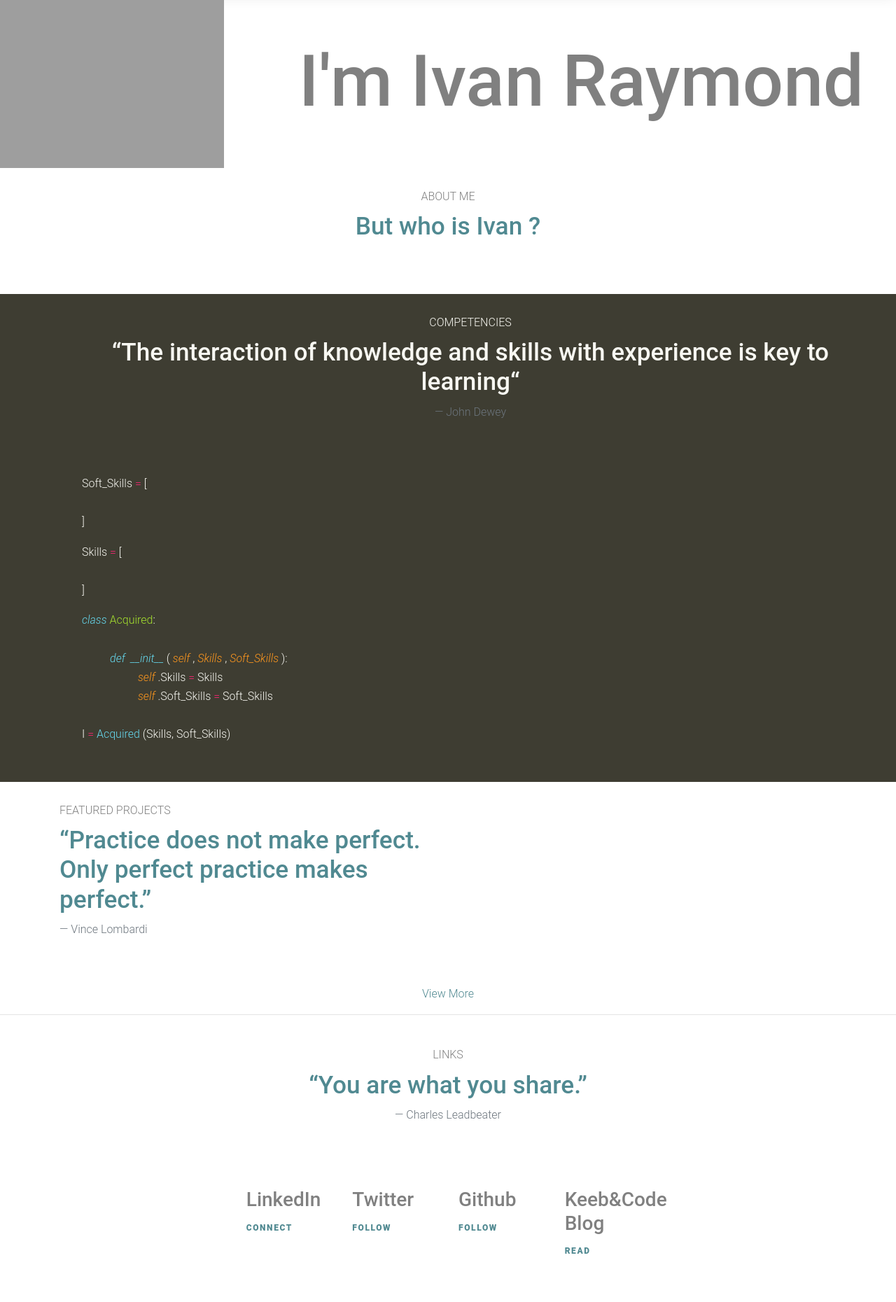
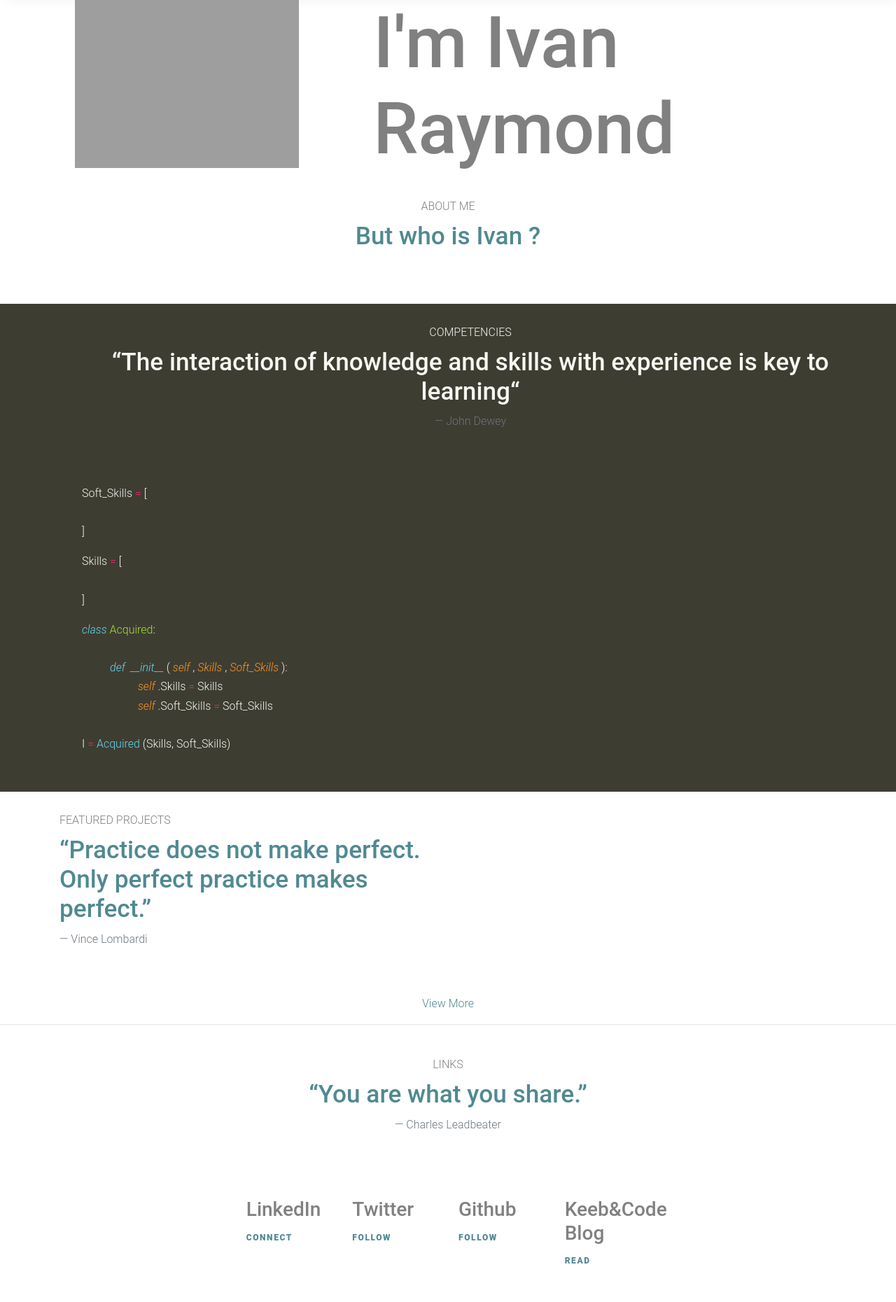
Before and after one commit to Alexandre1999/portfolio, a Django app: template base/templates/home.html in a window 1280 px wide. Shown: the part 60-1920 px from the top of the page at 70% size. Run offline with Django 3.2, Linux system fonts and the light colour scheme; the template is opened without the code that fills it, so the values that code supplies are empty; some libraries are stand-ins or nearby versions; grey boxes are pictures that could not be loaded.

Commit message:
Added an offset to the banner image to prevent it from touching the container

```diff
--- a/base/templates/home.html
+++ b/base/templates/home.html
@@ -9,7 +9,7 @@
 
         <div class="a-container">
             <div class="row contained">
-                <div class="col-4">
+                <div class="col-4 offset-1">
                     <img style="width: 25vw;" src="{% static 'images/me.png' %}" alt="Picture of Ivan Raymond">
                 </div>
                 <div class="col align-self-center">
```
